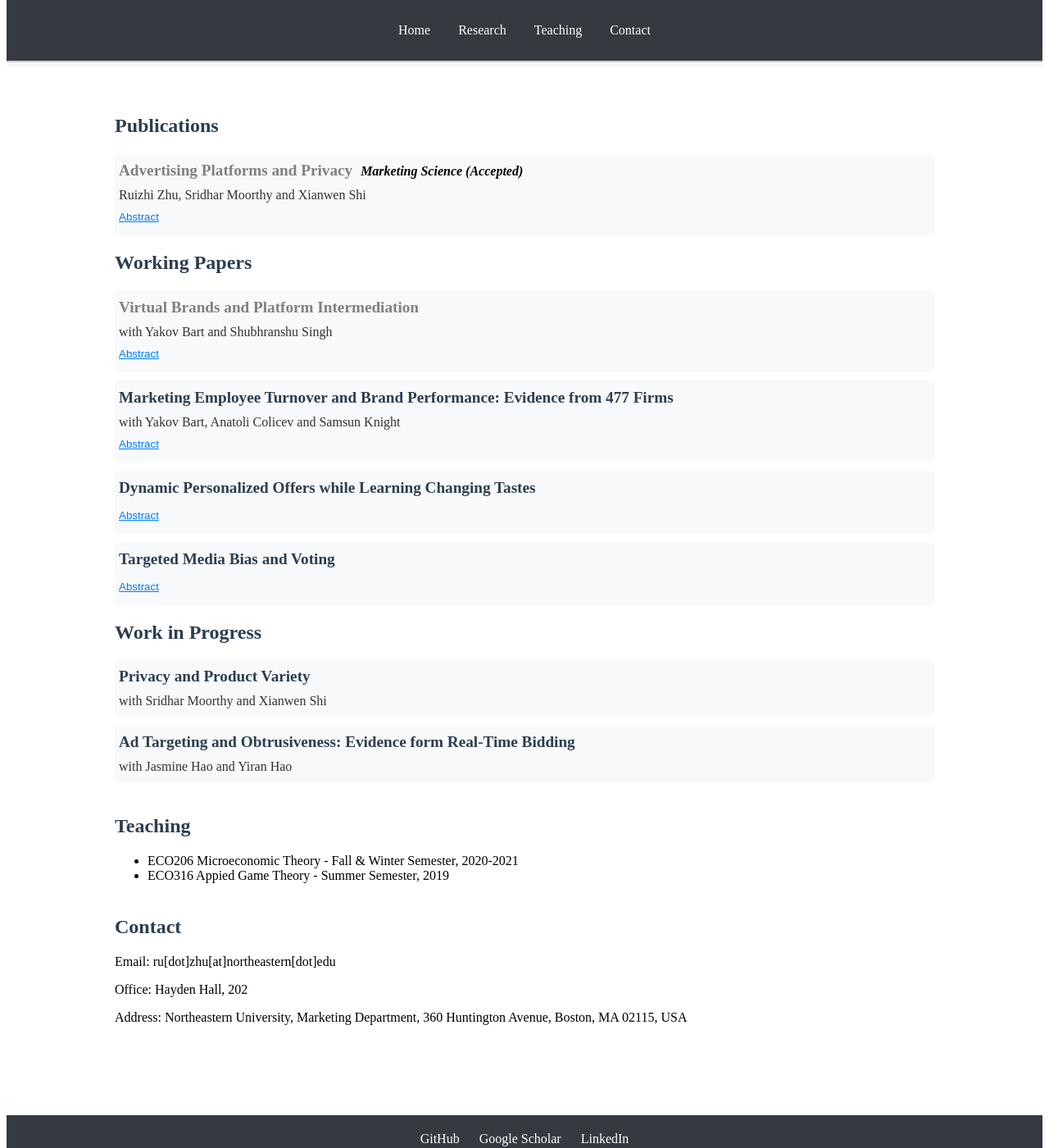
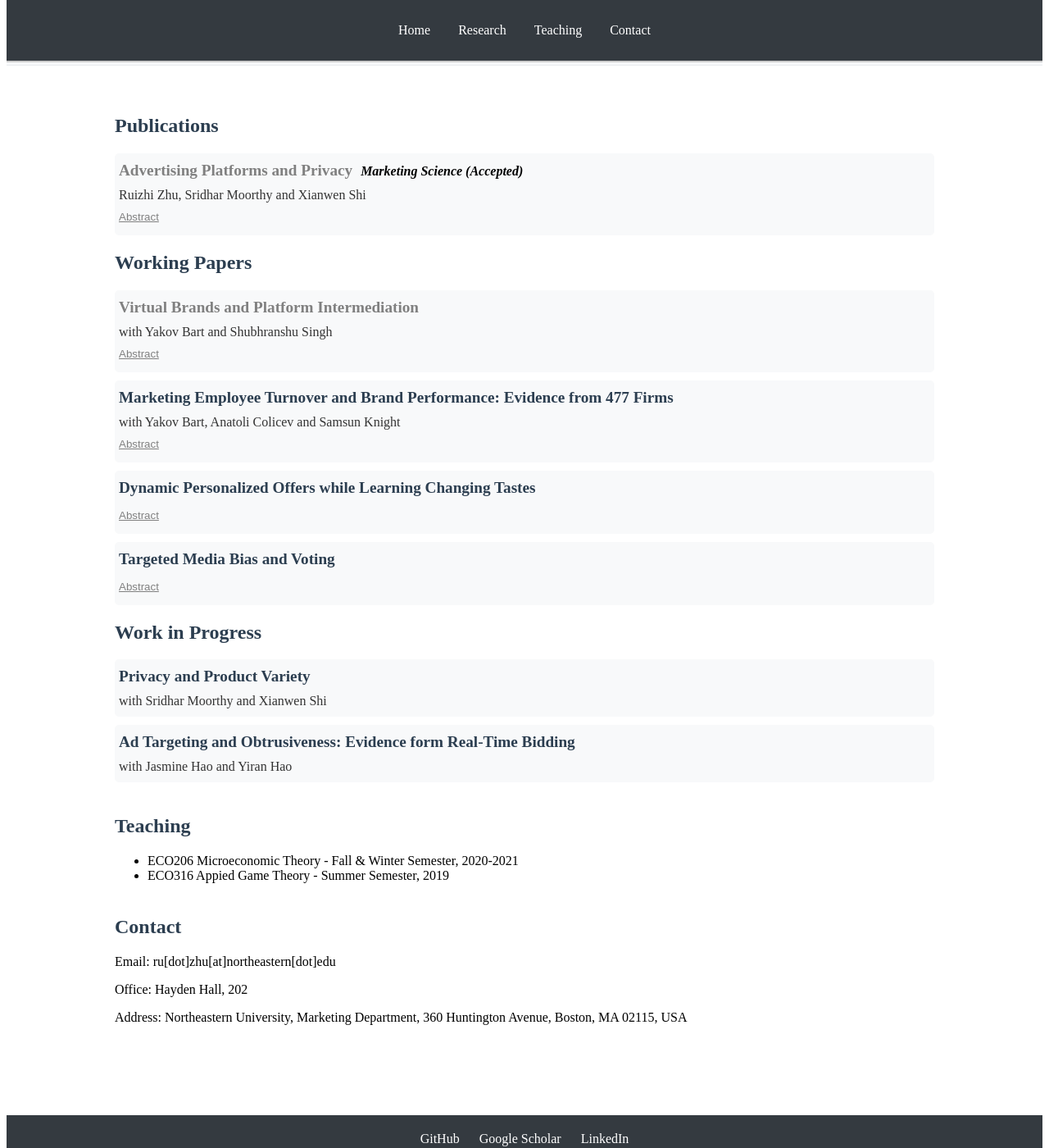
Before and after one commit to rzhz/rzz, a Jekyll site: the page built from index.html, in a window 1280 px wide and 1400 px high, scrolled down 555 px. Shown: the whole window at 82% size. Built offline with Jekyll 4.4.1, drawn with Linux system fonts in a browser that asks for light colours.

Commit message:
Update styles.css

```diff
--- a/assets/css/styles.css
+++ b/assets/css/styles.css
@@ -183,7 +183,7 @@ h1, h2, h3 {
 .abstract-toggle {
     background: none;
     border: none;
-    color: #007bff;
+    color: #808080;
     cursor: pointer;
     padding: 0;
     text-decoration: underline;
@@ -207,17 +207,6 @@ h1, h2, h3 {
 }
 
 .paper-link:hover {
-    color: #A9A9A9;
-    text-decoration: underline;
-}
-
-a {
-    color: #808080;
-    text-decoration: none;
-    font-size: inherit; /* Ensures it takes the default font size */
-}
-
-a:hover {
     color: #A9A9A9;
     text-decoration: underline;
 }
```
